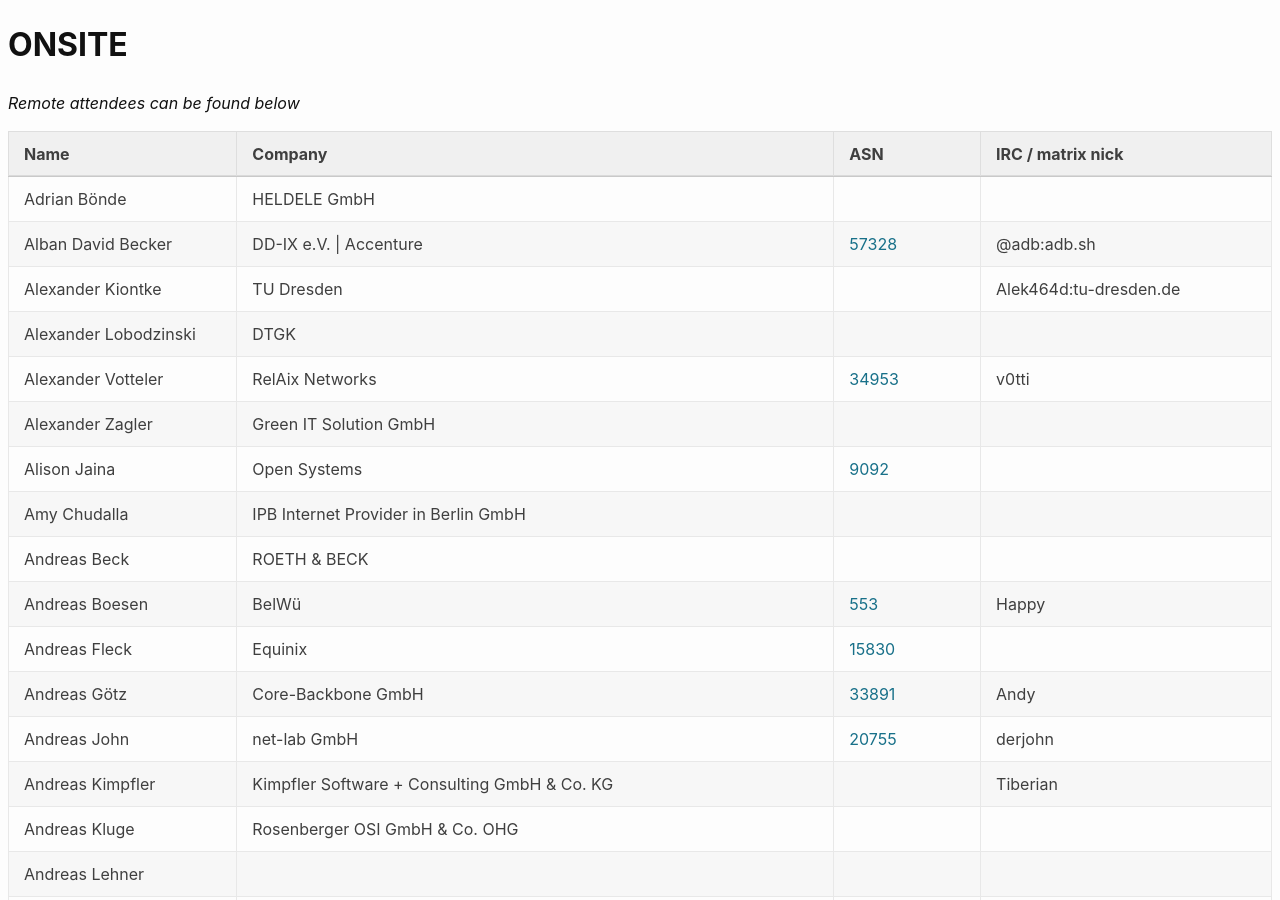
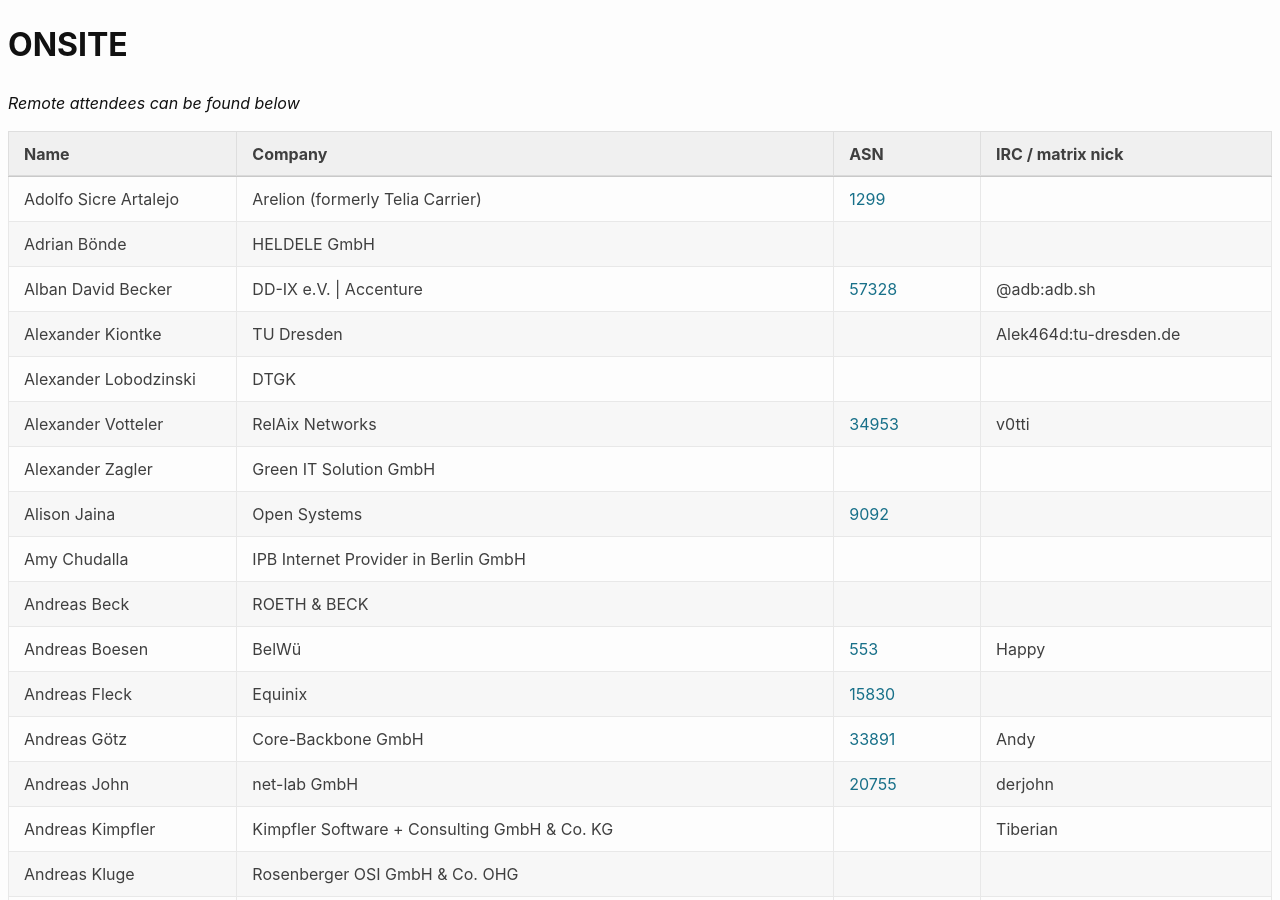
Before and after one commit to denog/pretix-attendeelist, a Jekyll site: the page built from denog16/index.markdown, in a window 1280 px wide and 900 px high. Built offline with Jekyll 4.4.1, drawn with Linux system fonts in a browser that asks for light colours.

Commit message:
Latest data: Fri Sep  6 09:10:45 UTC 2024

```diff
--- a/_data/attendees_denog16_onsite.json
+++ b/_data/attendees_denog16_onsite.json
@@ -1,4 +1,10 @@
 [
+  {
+    "name": "Adolfo Sicre Artalejo",
+    "company": "Arelion (formerly Telia Carrier)",
+    "irc": null,
+    "asn": "1299"
+  },
   {
     "name": "Adrian Bönde",
     "company": "HELDELE GmbH",
```
